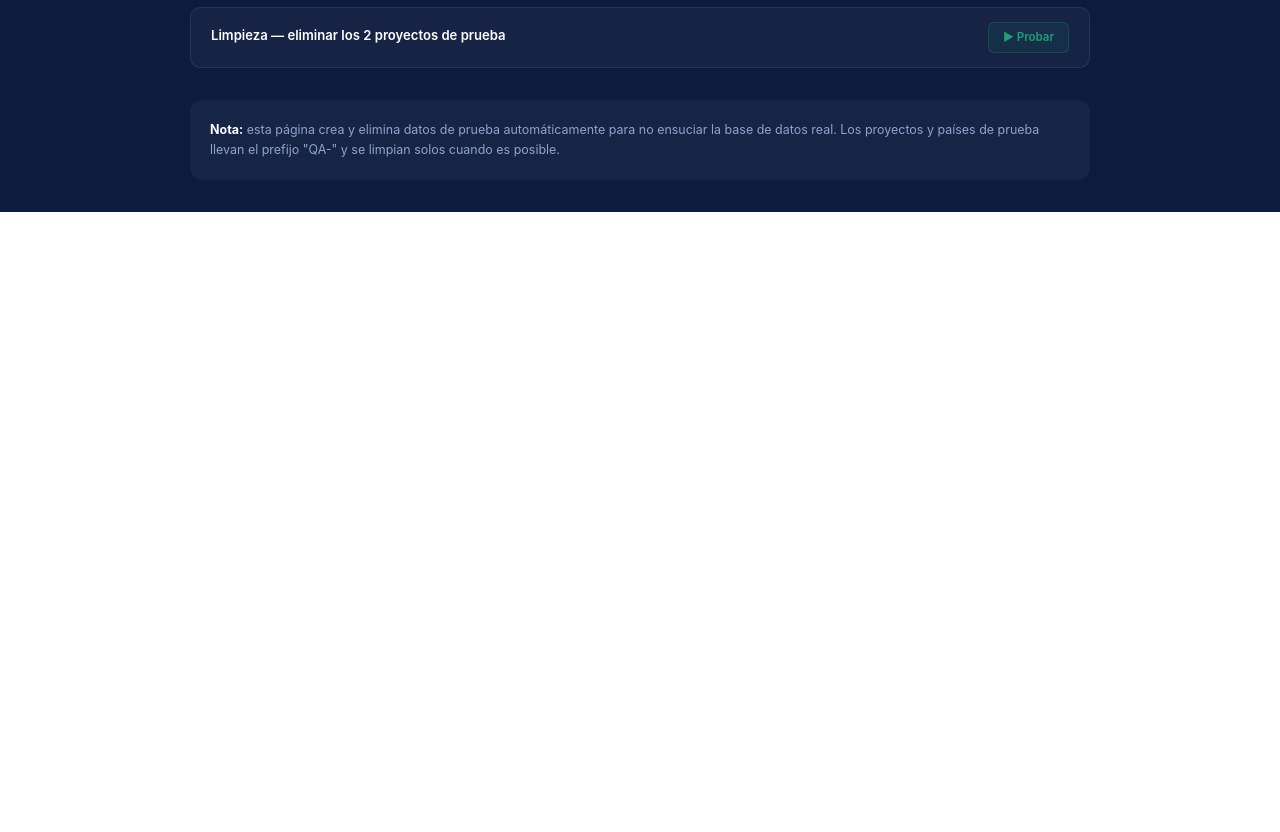
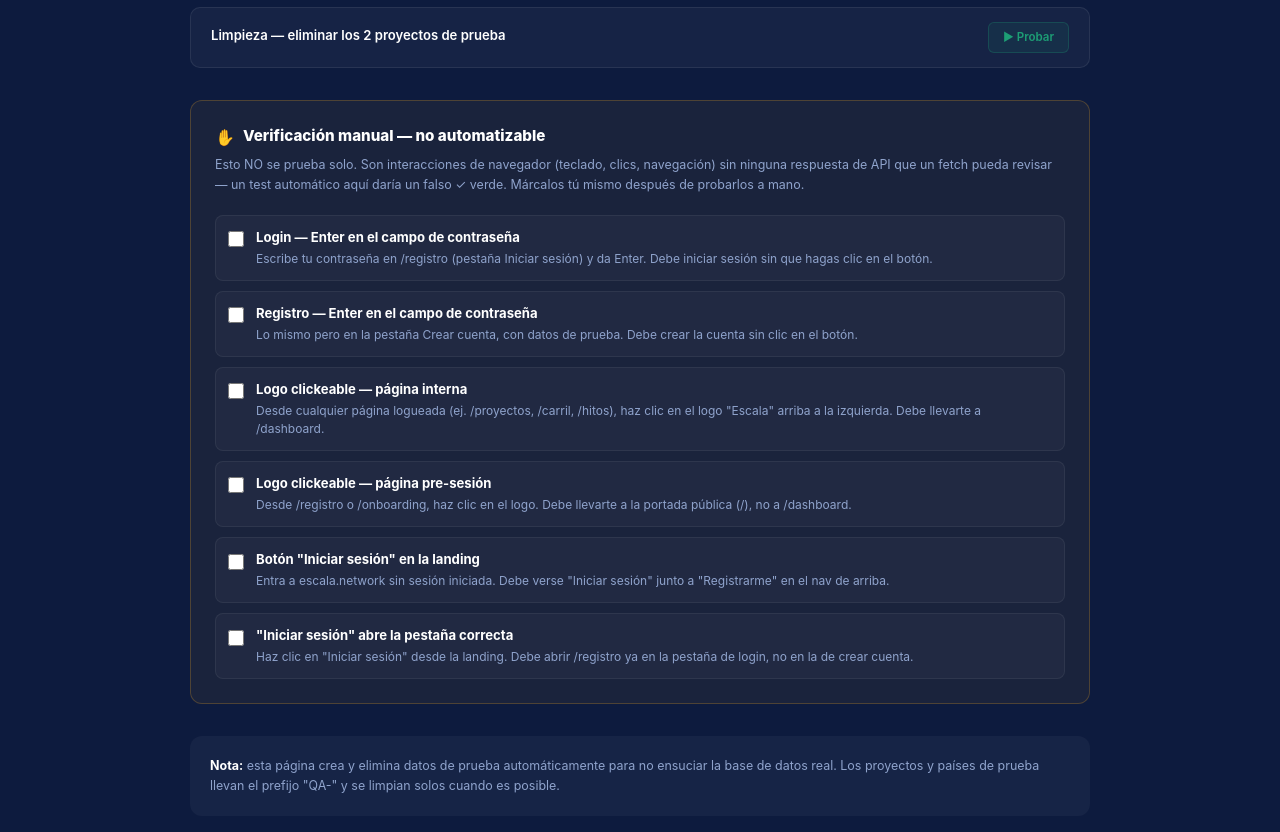
Before and after one commit to satoshigod/escala, a Next.js app: page /qa in a window 1280 px wide. Shown: the part 4327-5159 px from the top of the page. Before the commit the page ends 4539 px from the top, so only its background shows below. Built offline with nearby package versions, Linux system fonts and the light colour scheme; no server answers.

Commit message:
QA: checklist manual para fixes de navegacion (no automatizables)

```diff
--- a/app/qa/page.js
+++ b/app/qa/page.js
@@ -887,9 +887,19 @@ const GRUPOS = [
   },
 ]
 
+const MANUAL = [
+  { id: 'm1', nombre: 'Login — Enter en el campo de contraseña', texto: 'Escribe tu contraseña en /registro (pestaña Iniciar sesión) y da Enter. Debe iniciar sesión sin que hagas clic en el botón.' },
+  { id: 'm2', nombre: 'Registro — Enter en el campo de contraseña', texto: 'Lo mismo pero en la pestaña Crear cuenta, con datos de prueba. Debe crear la cuenta sin clic en el botón.' },
+  { id: 'm3', nombre: 'Logo clickeable — página interna', texto: 'Desde cualquier página logueada (ej. /proyectos, /carril, /hitos), haz clic en el logo "Escala" arriba a la izquierda. Debe llevarte a /dashboard.' },
+  { id: 'm4', nombre: 'Logo clickeable — página pre-sesión', texto: 'Desde /registro o /onboarding, haz clic en el logo. Debe llevarte a la portada pública (/), no a /dashboard.' },
+  { id: 'm5', nombre: 'Botón "Iniciar sesión" en la landing', texto: 'Entra a escala.network sin sesión iniciada. Debe verse "Iniciar sesión" junto a "Registrarme" en el nav de arriba.' },
+  { id: 'm6', nombre: '"Iniciar sesión" abre la pestaña correcta', texto: 'Haz clic en "Iniciar sesión" desde la landing. Debe abrir /registro ya en la pestaña de login, no en la de crear cuenta.' },
+]
+
 export default function QA() {
   const [resultados, setResultados] = useState({})
   const [corriendoTodo, setCorriendoTodo] = useState(false)
+  const [manualChecks, setManualChecks] = useState({})
 
   async function correrTest(test) {
     setResultados(prev => ({ ...prev, [test.id]: { estado: 'corriendo' } }))
@@ -970,6 +980,27 @@ export default function QA() {
           </div>
         ))}
 
+        <div style={{marginTop:'2rem',background:'rgba(232,160,32,0.06)',border:'1px solid rgba(232,160,32,0.25)',borderRadius:'12px',padding:'1.5rem'}}>
+          <div style={{display:'flex',alignItems:'center',gap:'0.5rem',marginBottom:'0.4rem'}}>
+            <span style={{fontSize:'1rem'}}>✋</span>
+            <div style={{fontSize:'0.95rem',fontWeight:'800',color:'#fff'}}>Verificación manual — no automatizable</div>
+          </div>
+          <div style={{fontSize:'0.78rem',color:'#8FA3CC',marginBottom:'1.25rem',lineHeight:'1.6'}}>
+            Esto NO se prueba solo. Son interacciones de navegador (teclado, clics, navegación) sin ninguna respuesta de API que un fetch pueda revisar — un test automático aquí daría un falso ✓ verde. Márcalos tú mismo después de probarlos a mano.
+          </div>
+          <div style={{display:'flex',flexDirection:'column',gap:'0.625rem'}}>
+            {MANUAL.map(item => (
+              <label key={item.id} style={{display:'flex',gap:'0.75rem',alignItems:'flex-start',cursor:'pointer',padding:'0.75rem',borderRadius:'8px',background: manualChecks[item.id] ? 'rgba(29,158,117,0.08)' : 'rgba(255,255,255,0.03)',border: manualChecks[item.id] ? '1px solid rgba(29,158,117,0.25)' : '1px solid rgba(255,255,255,0.06)'}}>
+                <input type="checkbox" checked={!!manualChecks[item.id]} onChange={() => setManualChecks(prev => ({ ...prev, [item.id]: !prev[item.id] }))} style={{marginTop:'0.2rem',flexShrink:0,width:'16px',height:'16px',accentColor:'#1D9E75'}} />
+                <div>
+                  <div style={{fontSize:'0.82rem',fontWeight:'700',color: manualChecks[item.id] ? '#1D9E75' : '#fff'}}>{item.nombre}</div>
+                  <div style={{fontSize:'0.75rem',color:'#8FA3CC',marginTop:'0.15rem',lineHeight:'1.5'}}>{item.texto}</div>
+                </div>
+              </label>
+            ))}
+          </div>
+        </div>
+
         <div style={{marginTop:'2rem',padding:'1.25rem',background:'rgba(255,255,255,0.04)',borderRadius:'12px',fontSize:'0.78rem',color:'#8FA3CC',lineHeight:'1.6'}}>
           <strong style={{color:'#fff'}}>Nota:</strong> esta página crea y elimina datos de prueba automáticamente para no ensuciar la base de datos real. Los proyectos y países de prueba llevan el prefijo "QA-" y se limpian solos cuando es posible.
         </div>
```
